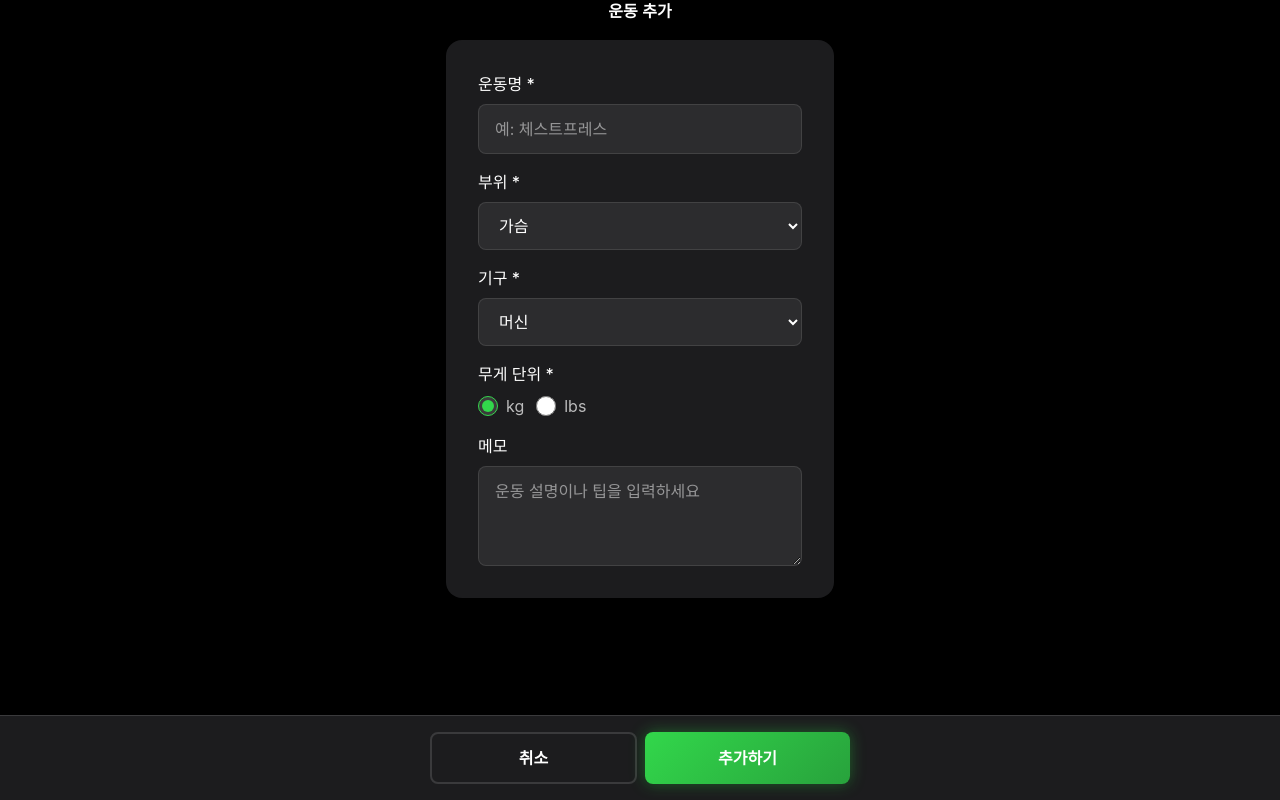
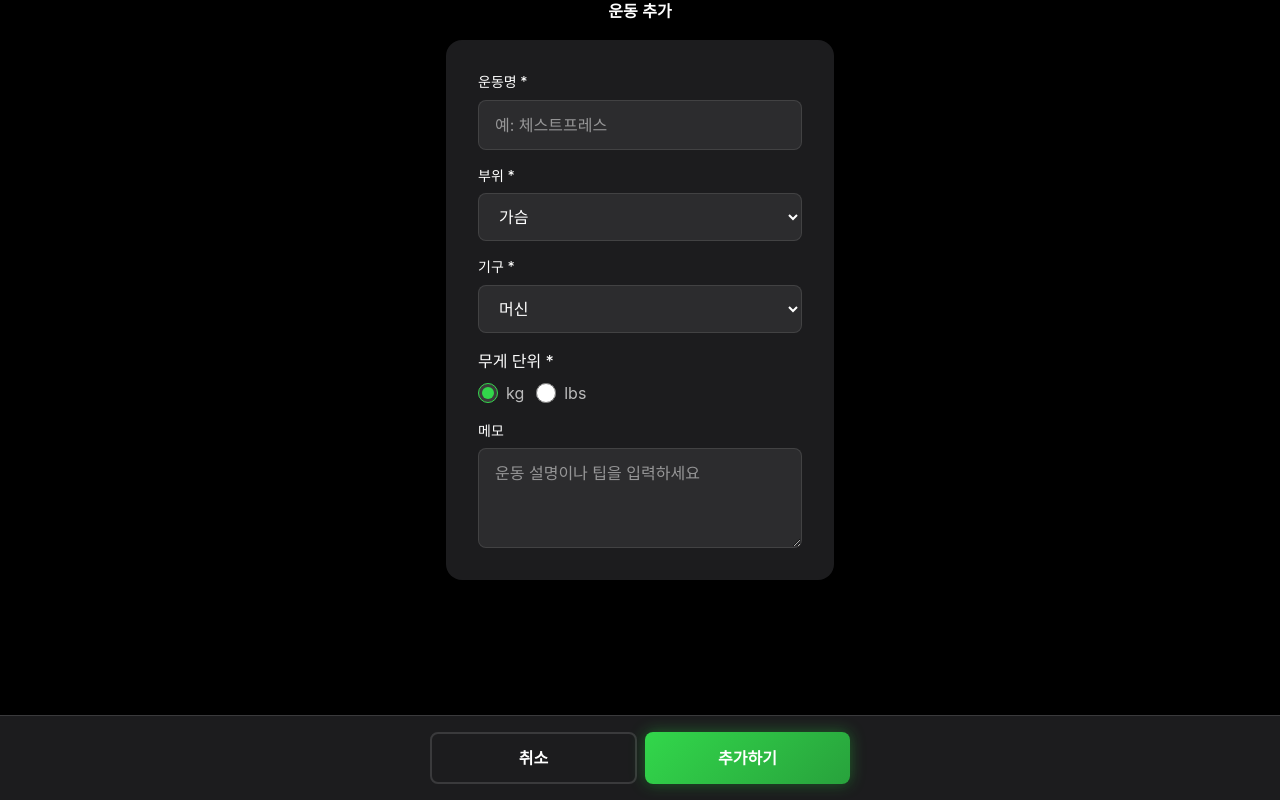
Before and after one commit to Sharknia/dowajwo-woondong, a Next.js app: page /workout/library/new in a window 1280 px wide. Built offline with nearby package versions, Linux system fonts and the light colour scheme.

Commit message:
타이포그래피 스타일 통합: Button, Input, Select, Textarea 컴포넌트에서 폰트 크기 및 스타일을 개선하고, getTypographyStyle 함수를 사용하여 일관된 스타일 적용. 관련 디자인 시스템 업데이트.

```diff
--- a/components/ui/Button.tsx
+++ b/components/ui/Button.tsx
@@ -2,7 +2,7 @@
 
 import React from 'react';
 import { useTheme } from '@/contexts/ThemeContext';
-import { colors, typography, spacing, borderRadius, shadows, focus } from '@/lib/design-system';
+import { colors, typography, spacing, borderRadius, shadows, focus, getTypographyStyle } from '@/lib/design-system';
 
 export type ButtonVariant = 'primary' | 'secondary' | 'outline' | 'ghost';
 export type ButtonSize = 'sm' | 'md' | 'lg';
@@ -38,15 +38,15 @@ export function Button({
   const sizeStyles = {
     sm: {
       padding: `${spacing[2]} ${spacing[4]}`,
-      fontSize: typography.fontSize.sm,
+      fontSize: typography.fontSize.caption,
     },
     md: {
       padding: `${spacing[3]} ${spacing[5]}`,
-      fontSize: typography.fontSize.base,
+      fontSize: typography.fontSize.body,
     },
     lg: {
       padding: `${spacing[4]} ${spacing[6]}`,
-      fontSize: typography.fontSize.lg,
+      fontSize: typography.fontSize.h3,
     },
   };
 
--- a/components/ui/Input.tsx
+++ b/components/ui/Input.tsx
@@ -2,7 +2,7 @@
 
 import React, { forwardRef } from 'react';
 import { useTheme } from '@/contexts/ThemeContext';
-import { colors, typography, spacing, borderRadius, focus } from '@/lib/design-system';
+import { colors, typography, spacing, borderRadius, focus, getTypographyStyle } from '@/lib/design-system';
 
 export type InputSize = 'sm' | 'md' | 'lg';
 
@@ -42,15 +42,15 @@ export const Input = forwardRef<HTMLInputElement, InputProps>(
     const sizeStyles = {
       sm: {
         padding: `${spacing[2]} ${spacing[3]}`,
-        fontSize: typography.fontSize.sm,
+        fontSize: typography.fontSize.caption,
       },
       md: {
         padding: `${spacing[3]} ${spacing[4]}`,
-        fontSize: typography.fontSize.base,
+        fontSize: typography.fontSize.body,
       },
       lg: {
         padding: `${spacing[4]} ${spacing[5]}`,
-        fontSize: typography.fontSize.lg,
+        fontSize: typography.fontSize.h3,
       },
     };
 
@@ -62,10 +62,8 @@ export const Input = forwardRef<HTMLInputElement, InputProps>(
     };
 
     const labelStyle = {
-      fontSize: typography.fontSize.sm,
-      fontWeight: typography.fontWeight.medium,
+      ...getTypographyStyle('label'),
       color: isDark ? colors.text.dark.primary : colors.text.light.primary,
-      fontFamily: typography.fontFamily.sans,
     };
 
     const inputWrapperStyle = {
@@ -126,8 +124,7 @@ export const Input = forwardRef<HTMLInputElement, InputProps>(
     };
 
     const messageStyle = {
-      fontSize: typography.fontSize.xs,
-      fontFamily: typography.fontFamily.sans,
+      ...getTypographyStyle('small'),
       marginTop: spacing[1],
     };
 
--- a/components/ui/Select.tsx
+++ b/components/ui/Select.tsx
@@ -2,7 +2,7 @@
 
 import React, { forwardRef } from 'react';
 import { useTheme } from '@/contexts/ThemeContext';
-import { colors, typography, spacing, borderRadius, focus } from '@/lib/design-system';
+import { colors, typography, spacing, borderRadius, focus, getTypographyStyle } from '@/lib/design-system';
 
 export type SelectSize = 'sm' | 'md' | 'lg';
 
@@ -36,15 +36,15 @@ export const Select = forwardRef<HTMLSelectElement, SelectProps>(
     const sizeStyles = {
       sm: {
         padding: `${spacing[2]} ${spacing[3]}`,
-        fontSize: typography.fontSize.sm,
+        fontSize: typography.fontSize.caption,
       },
       md: {
         padding: `${spacing[3]} ${spacing[4]}`,
-        fontSize: typography.fontSize.base,
+        fontSize: typography.fontSize.body,
       },
       lg: {
         padding: `${spacing[4]} ${spacing[5]}`,
-        fontSize: typography.fontSize.lg,
+        fontSize: typography.fontSize.h3,
       },
     };
 
@@ -56,10 +56,8 @@ export const Select = forwardRef<HTMLSelectElement, SelectProps>(
     };
 
     const labelStyle = {
-      fontSize: typography.fontSize.sm,
-      fontWeight: typography.fontWeight.medium,
+      ...getTypographyStyle('label'),
       color: isDark ? colors.text.dark.primary : colors.text.light.primary,
-      fontFamily: typography.fontFamily.sans,
     };
 
     const selectStyle = {
@@ -86,8 +84,7 @@ export const Select = forwardRef<HTMLSelectElement, SelectProps>(
     };
 
     const messageStyle = {
-      fontSize: typography.fontSize.xs,
-      fontFamily: typography.fontFamily.sans,
+      ...getTypographyStyle('small'),
       marginTop: spacing[1],
     };
 
--- a/components/ui/Textarea.tsx
+++ b/components/ui/Textarea.tsx
@@ -2,7 +2,7 @@
 
 import React, { forwardRef } from 'react';
 import { useTheme } from '@/contexts/ThemeContext';
-import { colors, typography, spacing, borderRadius, focus } from '@/lib/design-system';
+import { colors, typography, spacing, borderRadius, focus, getTypographyStyle } from '@/lib/design-system';
 
 export type TextareaSize = 'sm' | 'md' | 'lg';
 
@@ -36,17 +36,17 @@ export const Textarea = forwardRef<HTMLTextAreaElement, TextareaProps>(
     const sizeStyles = {
       sm: {
         padding: `${spacing[2]} ${spacing[3]}`,
-        fontSize: typography.fontSize.sm,
+        fontSize: typography.fontSize.caption,
         minHeight: '80px',
       },
       md: {
         padding: `${spacing[3]} ${spacing[4]}`,
-        fontSize: typography.fontSize.base,
+        fontSize: typography.fontSize.body,
         minHeight: '100px',
       },
       lg: {
         padding: `${spacing[4]} ${spacing[5]}`,
-        fontSize: typography.fontSize.lg,
+        fontSize: typography.fontSize.h3,
         minHeight: '120px',
       },
     };
@@ -59,10 +59,8 @@ export const Textarea = forwardRef<HTMLTextAreaElement, TextareaProps>(
     };
 
     const labelStyle = {
-      fontSize: typography.fontSize.sm,
-      fontWeight: typography.fontWeight.medium,
+      ...getTypographyStyle('label'),
       color: isDark ? colors.text.dark.primary : colors.text.light.primary,
-      fontFamily: typography.fontFamily.sans,
     };
 
     const textareaStyle = {
@@ -90,8 +88,7 @@ export const Textarea = forwardRef<HTMLTextAreaElement, TextareaProps>(
     };
 
     const messageStyle = {
-      fontSize: typography.fontSize.xs,
-      fontFamily: typography.fontFamily.sans,
+      ...getTypographyStyle('small'),
       marginTop: spacing[1],
     };
 
--- a/lib/design-system/index.ts
+++ b/lib/design-system/index.ts
@@ -4,13 +4,13 @@
  */
 
 export { colors } from './colors';
-export { typography } from './typography';
+export { typography, getTypographyStyle, responsiveBaseSizes } from './typography';
 export { spacing, borderRadius } from './spacing';
 export { shadows } from './shadows';
 export { focus } from './focus';
 
 export type { ColorScheme } from './colors';
-export type { Typography } from './typography';
+export type { Typography, TypographyPreset } from './typography';
 export type { Spacing, BorderRadius } from './spacing';
 export type { Shadows } from './shadows';
 export type { Focus } from './focus';
```
